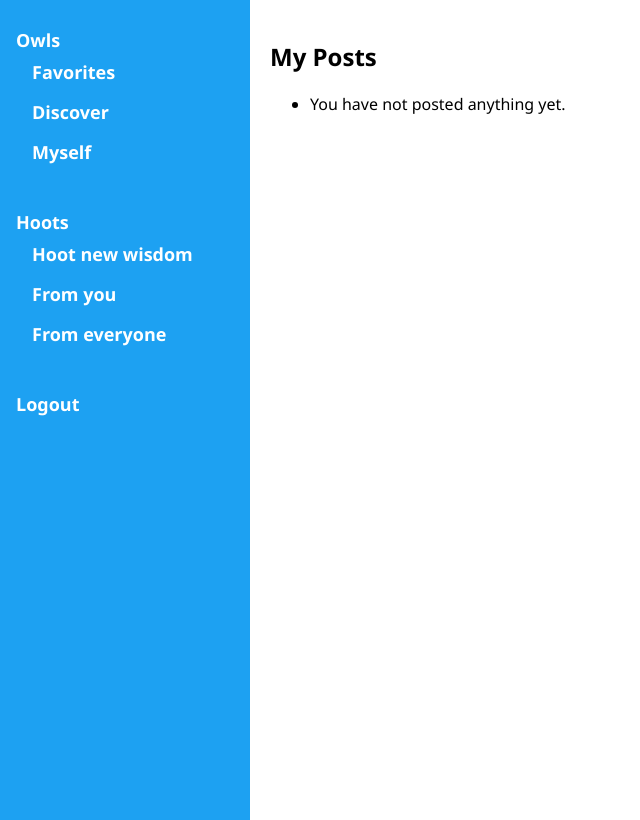
After one commit to martn2023/hootter-twitter-clone, a Django app: page /public_messages/mine in a window 1280 px wide. The commit adds this page. Shown: the whole page, without its empty margins (0-640 px from the left). Run offline with Django 5.2, Linux system fonts and the light colour scheme; a user stored in the database is signed in; data that the repository does not hold is empty.

Commit message:
link for seeing own posts works, but page not fleshed out

```diff
--- a/public_messages/urls.py
+++ b/public_messages/urls.py
@@ -5,5 +5,9 @@ app_name = 'public_messages'
 
 urlpatterns = [
     path('create/', views.create_post, name='create_post'),
+
+    path('mine', views.own_posts, name='see_my_posts'),
+
     path('reply/<int:parent_id>/', views.create_post, name='reply_post'),
+
 ]
--- a/public_messages/views.py
+++ b/public_messages/views.py
@@ -3,6 +3,7 @@ from django.contrib.auth.decorators import login_required
 from .models import Post
 from .forms import PostForm  # Ensure this is imported here
 from django.contrib import messages
+from django.shortcuts import render, redirect
 
 @login_required
 def create_post(request):
@@ -18,3 +19,11 @@ def create_post(request):
         form = PostForm()
 
     return render(request, 'public_messages/public_message_compose_form.html', {'form': form})
+
+
+def own_posts(request):
+    if not request.user.is_authenticated:
+        return redirect('user_management:login')  # Adjust based on your login URL name
+
+    user_posts = Post.objects.filter(author=request.user)  # Assuming 'author' is the field name
+    return render(request, 'public_messages/my_posts.html', {'posts': user_posts})
--- a/templates/core/base_generic.html
+++ b/templates/core/base_generic.html
@@ -72,7 +72,7 @@
             <li>Hoots
                 <ul>
                     <li><a href="{% url 'public_messages:create_post' %}">Hoot new wisdom</a></li>
-                    <li><a href="#">From you</a></li>
+                    <li><a href="{% url 'public_messages:see_my_posts' %}">From you</a></li>
                     <li><a href="#">From everyone</a></li>
                 </ul>
             </li>
--- /dev/null
+++ b/templates/public_messages/my_posts.html
@@ -0,0 +1,14 @@
+{% extends 'core/base_generic.html' %}
+
+{% block title %}My Posts{% endblock %}
+
+{% block content %}
+<h2>My Posts</h2>
+<ul>
+    {% for post in posts %}
+    <li>{{ post.created_at }}: {{ post.content }}</li>
+    {% empty %}
+    <li>You have not posted anything yet.</li>
+    {% endfor %}
+</ul>
+{% endblock %}
```
